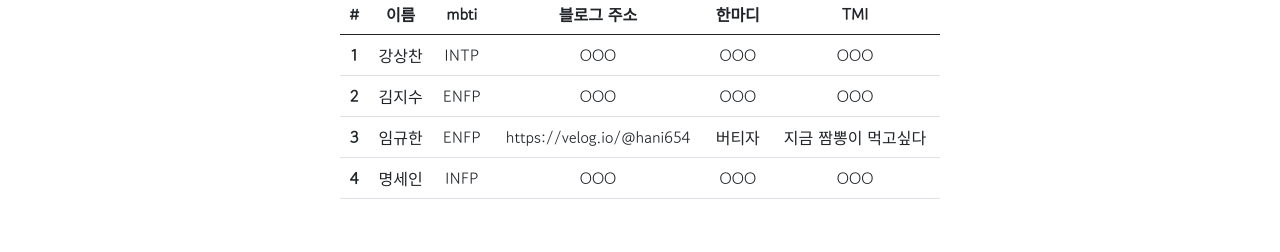
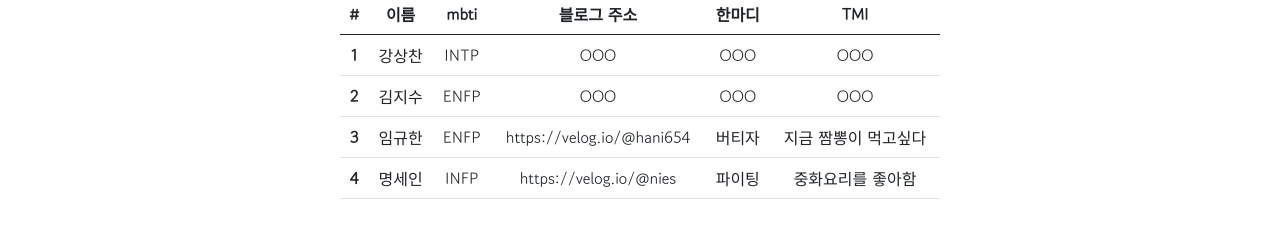
Before and after one commit to whalesharkpiyong/-, a plain HTML site: page index.html in a window 1280 px wide. Shown: the part 668-920 px from the top of the page. Drawn offline with nearby package versions, Linux system fonts and the light colour scheme; no server answers.

Commit message:
docs/sein

```diff
--- a/index.html
+++ b/index.html
@@ -204,9 +204,9 @@
           <th scope="row">4</th>
           <td>명세인</td>
           <td>INFP</td>
-          <td>OOO</td>
-          <td>OOO</td>
-          <td>OOO</td>
+          <td>https://velog.io/@nies</td>
+          <td>파이팅</td>
+          <td>중화요리를 좋아함</td>
         </tr>
       </tbody>
     </table>
```
